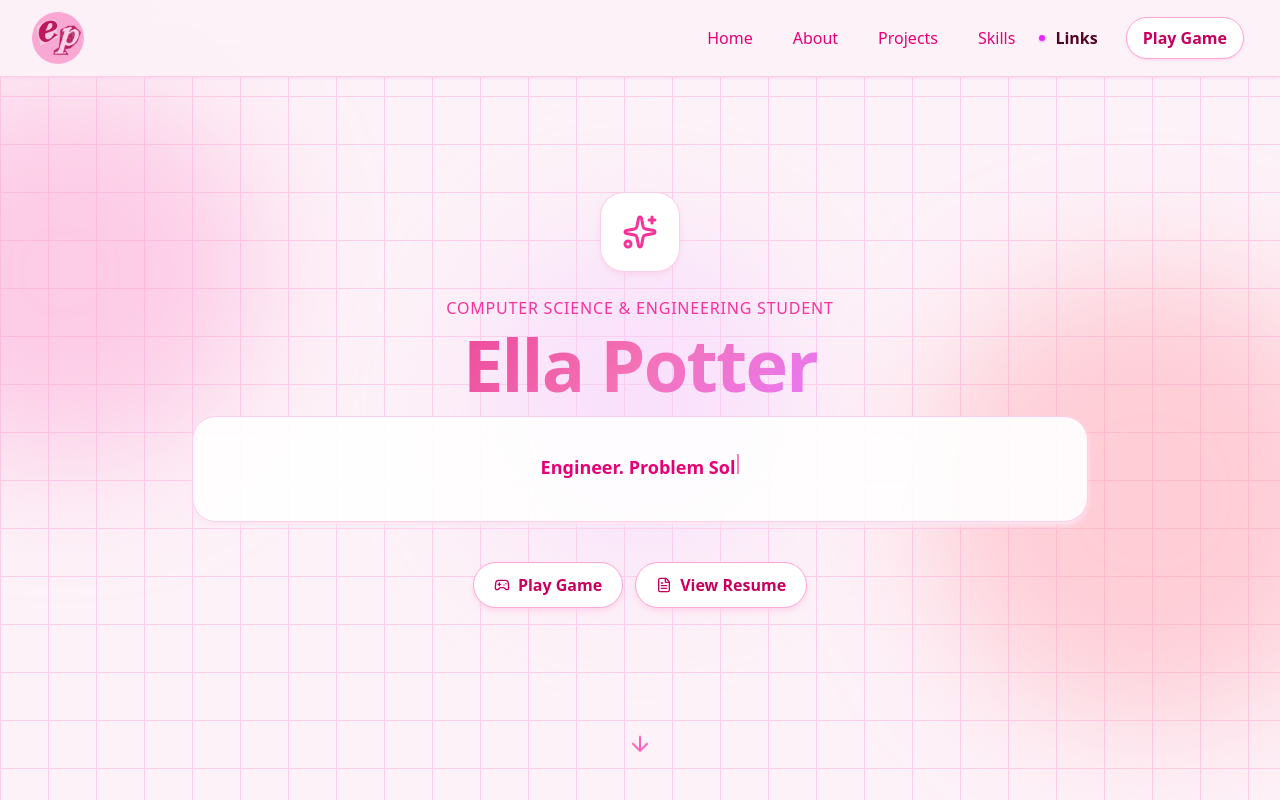
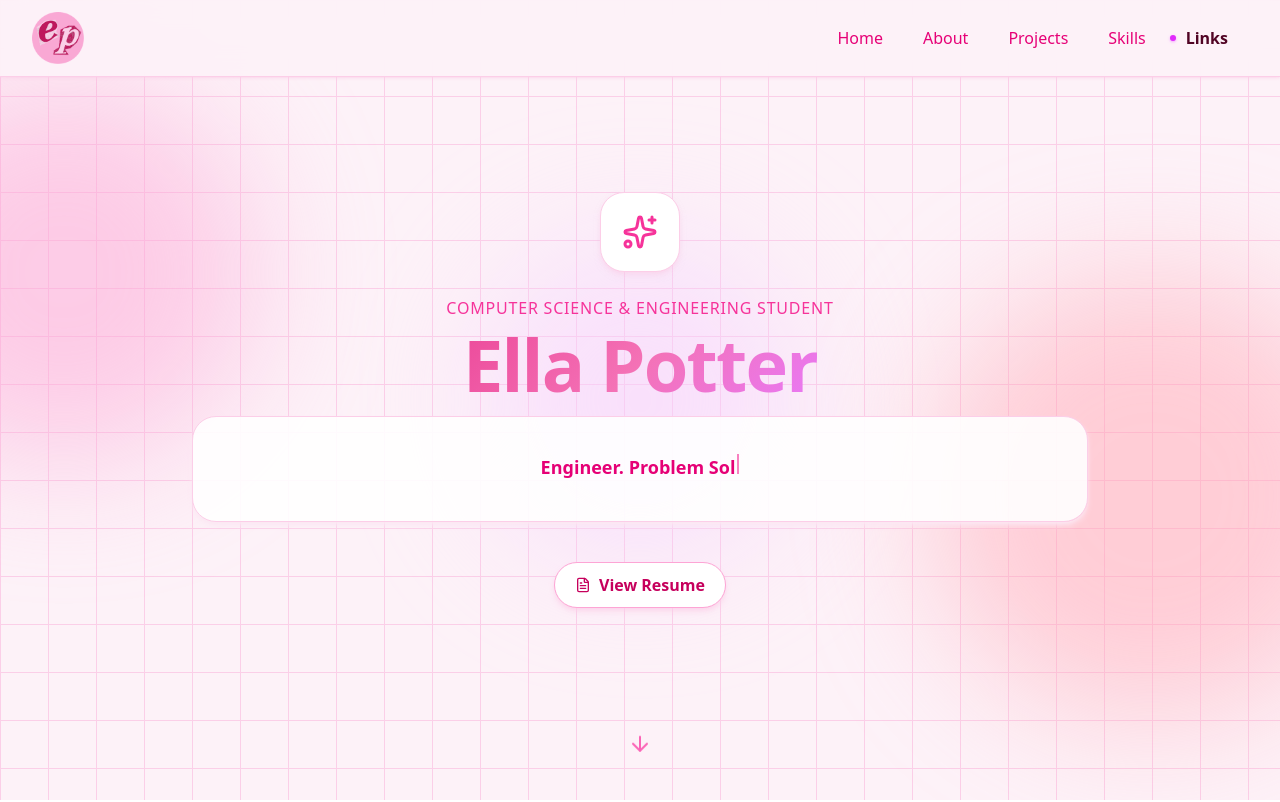
Before and after one commit to ellapotter/PortfolioWebsite, a Next.js app: page / in a window 1280 px wide. Shown: the top 802 px of the page. Built offline with nearby package versions, Linux system fonts and the light colour scheme.

Commit message:
remove game buttons for deployment

```diff
--- a/components/layout/Navbar.tsx
+++ b/components/layout/Navbar.tsx
@@ -128,12 +128,6 @@ export function Navbar() {
                 </Link>
               );
             })}
-            <Link
-              href="/game"
-              className="ml-1 rounded-full border border-pink-300 bg-white px-3 py-2 text-sm font-semibold text-pink-700 shadow-sm shadow-pink-200/70 transition-colors hover:border-pink-400 hover:bg-pink-50 hover:text-pink-950 focus-visible:outline-2 focus-visible:outline-offset-2 focus-visible:outline-pink-400 lg:px-4 xl:text-base"
-            >
-              Play Game
-            </Link>
           </div>
         </div>
       </div>
--- a/components/sections/Hero.tsx
+++ b/components/sections/Hero.tsx
@@ -1,8 +1,7 @@
 "use client";
 
 import { motion, useReducedMotion } from "framer-motion";
-import { ArrowDown, FileText, Gamepad2, Sparkles } from "lucide-react";
-import Link from "next/link";
+import { ArrowDown, FileText, Sparkles } from "lucide-react";
 import { site } from "@/data/portfolio";
 import { TypewriterSkills } from "@/components/ui/TypewriterSkills";
 import {
@@ -62,13 +61,6 @@ export function Hero() {
         />
       </div>
       <div className="mb-16 flex flex-wrap items-center justify-center gap-3">
-        <Link
-          href="/game"
-          className="inline-flex min-h-11 items-center gap-2 rounded-full border border-pink-300 bg-white px-5 py-2.5 text-sm font-semibold text-pink-700 shadow-md shadow-pink-200/70 transition-colors hover:border-pink-400 hover:bg-pink-50 hover:text-pink-950 focus-visible:outline-2 focus-visible:outline-offset-2 focus-visible:outline-pink-400 lg:text-base"
-        >
-          <Gamepad2 className="h-4 w-4" aria-hidden="true" />
-          Play Game
-        </Link>
         <a
           href="/resume.pdf"
           target="_blank"
```
